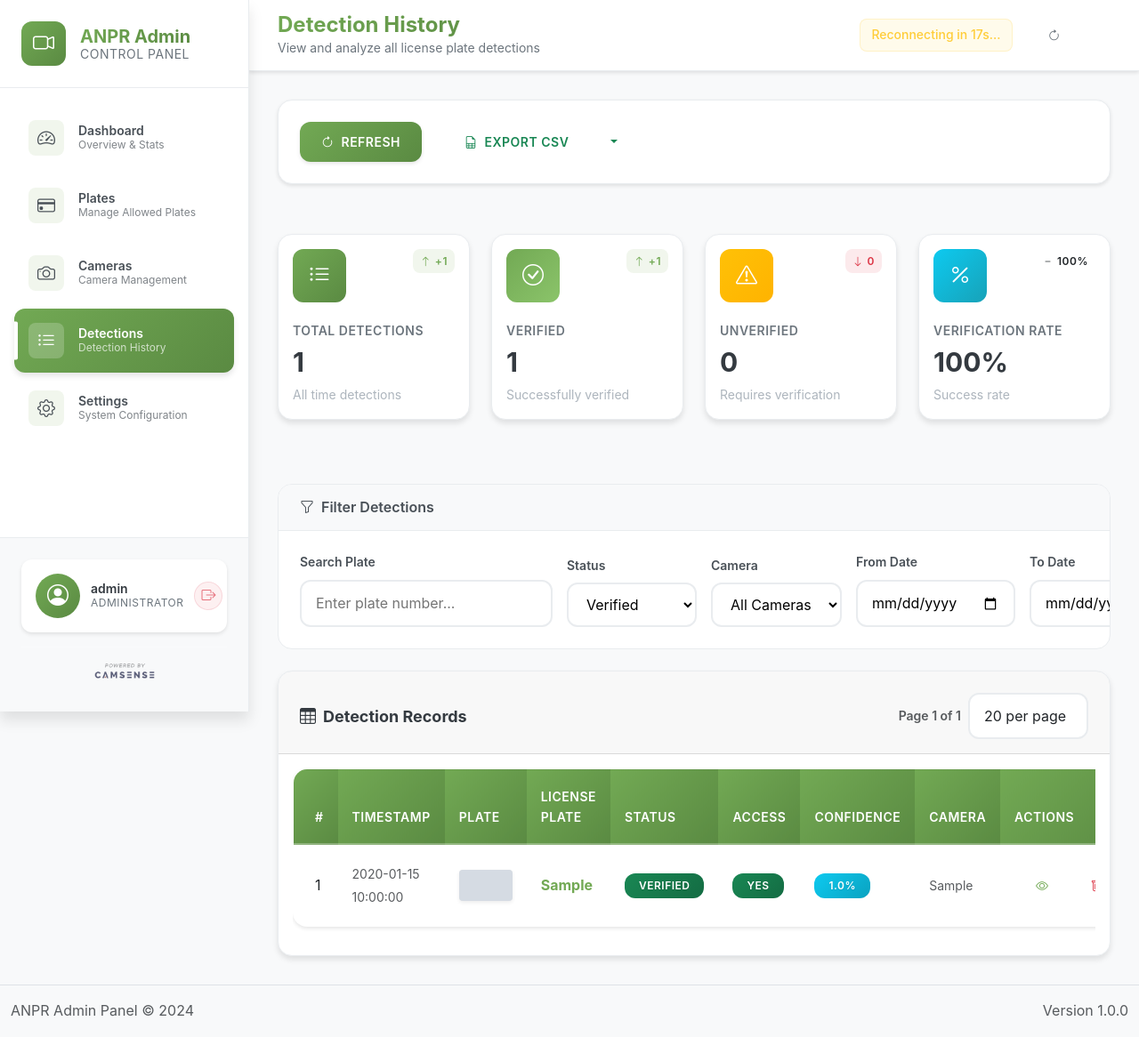
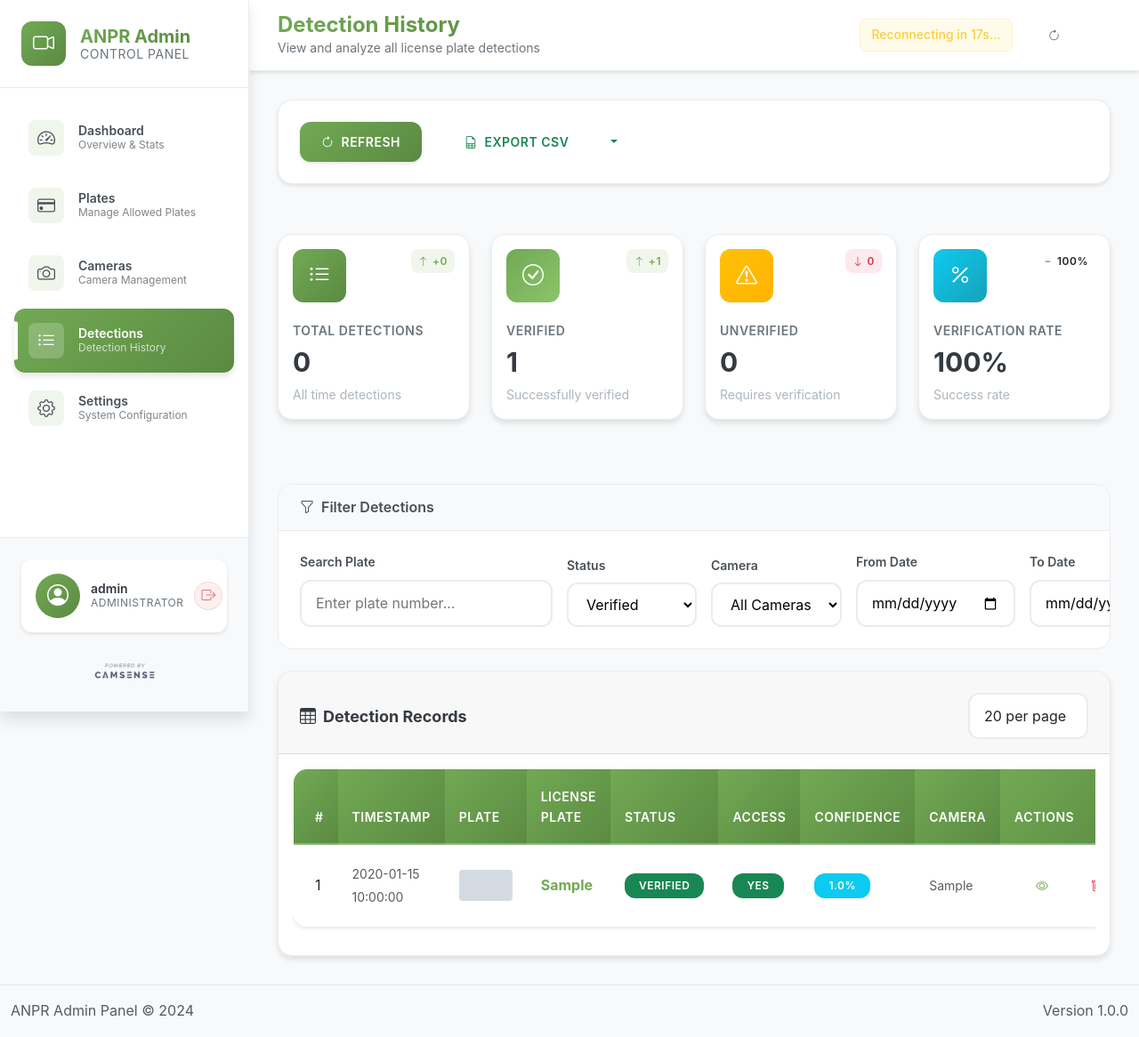
Before and after one commit to arpitpatel1364/ANPR, a Flask app: page /detections in a window 1280 px wide. Shown: the whole page at 89% size. Run offline with Flask 3, Linux system fonts and the light colour scheme; a user stored in the database is signed in; tables that the repository leaves empty or names only in its code hold one stand-in row (values such as "Sample post"); grey boxes marked "Sample" are stand-in pictures; some libraries are stand-ins or nearby versions.

Commit message:
refactor: implement cursor-based pagination and remove heavy COUNT(*) operations from detection history query

```diff
--- a/admin_panel/templates/detections.html
+++ b/admin_panel/templates/detections.html
@@ -24,6 +24,7 @@
     height: 100%;
     object-fit: contain;
     transition: transform 0.1s ease-out;
+    will-change: transform;
 }
 </style>
 <!-- Action Bar -->
@@ -214,7 +215,6 @@
                     <i class="bi bi-table me-2"></i>Detection Records
                 </h5>
                 <div class="d-flex align-items-center gap-2">
-                    <span class="text-muted small">Page {{ current_page }} of {{ total_pages }}</span>
                     <select class="form-select form-select-sm form-control-modern" style="width: auto;" onchange="changePerPage(this.value)">
                         <option value="10" {{ 'selected' if per_page == 10 }}>10 per page</option>
                         <option value="20" {{ 'selected' if per_page == 20 }}>20 per page</option>
@@ -244,7 +244,7 @@
                         <tbody>
                             {% for detection in detections %}
                             <tr>
-                                <td>{{ loop.index + (current_page - 1) * per_page }}</td>
+                                <td>{{ loop.index }}</td>
                                 <td>
                                     <small class="text-muted">
                                         {{ detection.Timestamp.split('.')[0] if detection.Timestamp else '-' }}
@@ -257,11 +257,11 @@
                                     {% set x2 = detection['bbox_x2'] %}
                                     {% set y2 = detection['bbox_y2'] %}
                                     {% if ann and x1 is not none and y1 is not none %}
-                                    <div class="dynamic-crop-container shadow-sm" data-src="{{ ann }}?t={{ detection['timestamp'].timestamp()|int if detection['timestamp'] else 0 }}" data-x1="{{ x1 }}" data-y1="{{ y1 }}" data-x2="{{ x2 }}" data-y2="{{ y2 }}" style="width:60px;height:35px;border-radius:4px;overflow:hidden;position:relative;background:#f0f0f0;cursor:pointer;" onclick="previewImage('{{ ann }}?t={{ detection['timestamp'].timestamp()|int if detection['timestamp'] else 0 }}')" title="Click to view full image">
-                                        <img src="{{ ann }}?t={{ detection['timestamp'].timestamp()|int if detection['timestamp'] else 0 }}" style="position:absolute;visibility:hidden;">
+                                    <div class="dynamic-crop-container" data-src="{{ ann }}?t={{ detection['timestamp'].timestamp()|int if detection['timestamp'] else 0 }}" data-x1="{{ x1 }}" data-y1="{{ y1 }}" data-x2="{{ x2 }}" data-y2="{{ y2 }}" style="width:60px;height:35px;border-radius:4px;overflow:hidden;position:relative;background:#f0f0f0;cursor:pointer;transform:translateZ(0);will-change:transform;" onclick="previewImage('{{ ann }}?t={{ detection['timestamp'].timestamp()|int if detection['timestamp'] else 0 }}')" title="Click to view full image">
+                                        <img src="{{ ann }}?t={{ detection['timestamp'].timestamp()|int if detection['timestamp'] else 0 }}" loading="lazy" style="position:absolute;visibility:hidden;">
                                     </div>
                                     {% elif ann %}
-                                    <img src="{{ ann }}?t={{ detection['timestamp'].timestamp()|int if detection['timestamp'] else 0 }}" alt="Annotated" loading="lazy" style="width:60px;height:35px;object-fit:cover;border-radius:4px;cursor:pointer;" onclick="previewImage('{{ ann }}?t={{ detection['timestamp'].timestamp()|int if detection['timestamp'] else 0 }}')">
+                                    <img src="{{ ann }}?t={{ detection['timestamp'].timestamp()|int if detection['timestamp'] else 0 }}" alt="Annotated" loading="lazy" width="60" height="35" style="width:60px;height:35px;object-fit:cover;border-radius:4px;cursor:pointer;transform:translateZ(0);will-change:transform;" onclick="previewImage('{{ ann }}?t={{ detection['timestamp'].timestamp()|int if detection['timestamp'] else 0 }}')">
                                     {% else %}
                                     <i class="bi bi-image text-muted"></i>
                                     {% endif %}
@@ -270,17 +270,17 @@
                                     <span class="fw-bold text-primary">{{ detection.License_Plate or '-' }}</span>
                                 </td>
                                 <td>
-                                    <span class="badge badge-modern bg-{{ 'success' if detection.Verification_Status == 'VERIFIED' else 'warning' }}-gradient">
+                                    <span class="badge badge-modern bg-{{ 'success' if detection.Verification_Status == 'VERIFIED' else 'warning' }}">
                                         {{ detection.Verification_Status or '-' }}
                                     </span>
                                 </td>
                                 <td>
-                                    <span class="badge badge-modern bg-{{ 'success' if detection.Access_Granted == 'YES' else 'danger' }}-gradient">
+                                    <span class="badge badge-modern bg-{{ 'success' if detection.Access_Granted == 'YES' else 'danger' }}">
                                         {{ detection.Access_Granted or 'NO' }}
                                     </span>
                                 </td>
                                 <td>
-                                    <span class="badge badge-modern bg-info-gradient">
+                                    <span class="badge badge-modern bg-info">
                                         {{ "%.1f"|format(detection.Detection_Confidence|float) if detection.Detection_Confidence else '-' }}%
                                     </span>
                                 </td>
@@ -289,10 +289,10 @@
                                 </td>
                                 <td>
                                     <div class="btn-group btn-group-sm">
-                                        <button class="btn btn-outline-primary btn-modern btn-modern-enhanced" data-detection='{{ detection|tojson }}' onclick="viewDetailsFromButton(this)" title="View Details">
+                                        <button class="btn btn-outline-primary btn-modern btn-modern-enhanced view-details-btn" data-detection='{{ detection|tojson }}' title="View Details">
                                             <i class="bi bi-eye"></i>
                                         </button>
-                                        <button class="btn btn-outline-danger btn-modern btn-modern-enhanced" onclick="deleteDetection('{{ detection.id }}')" title="Delete Detection">
+                                        <button class="btn btn-outline-danger btn-modern btn-modern-enhanced delete-btn" data-id="{{ detection.id }}" title="Delete Detection">
                                             <i class="bi bi-trash"></i>
                                         </button>
                                     </div>
@@ -304,55 +304,13 @@
                 </div>
 
                 <!-- Pagination -->
-                {% if total_pages > 1 %}
-                <nav aria-label="Detection pagination">
-                    <ul class="pagination justify-content-center">
-                        <li class="page-item {{ 'disabled' if current_page == 1 }}">
-                            {% if current_page > 1 %}
-                            <a class="page-link" href="#" onclick="goToPage({{ current_page - 1 }}); return false;">
-                                <i class="bi bi-chevron-left"></i>
-                            </a>
-                            {% else %}
-                            <span class="page-link">
-                                <i class="bi bi-chevron-left"></i>
-                            </span>
+                <div id="next-btn-container">
+                {% if has_next_page %}
+                    <div class="text-center mt-4 mb-2">
+                        <button class="btn btn-outline-primary btn-modern" onclick="applyFilters(true)">Load More Detections</button>
+                    </div>
                 {% endif %}
-                        </li>
-
-                        {% for page_num in range(1, total_pages + 1) %}
-                            {% if page_num == current_page %}
-                            <li class="page-item active">
-                                <span class="page-link">{{ page_num }}</span>
-                            </li>
-                            {% elif page_num <= 3 or page_num > total_pages - 3 or (page_num >= current_page - 1 and page_num <= current_page + 1) %}
-                            <li class="page-item">
-                                <a class="page-link" href="#" onclick="goToPage({{ page_num }}); return false;">{{ page_num }}</a>
-                            </li>
-                            {% elif page_num == 4 and current_page > 5 %}
-                            <li class="page-item disabled">
-                                <span class="page-link">...</span>
-                            </li>
-                            {% elif page_num == total_pages - 3 and current_page < total_pages - 4 %}
-                            <li class="page-item disabled">
-                                <span class="page-link">...</span>
-                            </li>
-                            {% endif %}
-                        {% endfor %}
-
-                        <li class="page-item {{ 'disabled' if current_page == total_pages }}">
-                            {% if current_page < total_pages %}
-                            <a class="page-link" href="#" onclick="goToPage({{ current_page + 1 }}); return false;">
-                                <i class="bi bi-chevron-right"></i>
-                            </a>
-                            {% else %}
-                            <span class="page-link">
-                                <i class="bi bi-chevron-right"></i>
-                            </span>
-                            {% endif %}
-                        </li>
-                    </ul>
-                </nav>
-                {% endif %}
+                </div>
 
                 {% else %}
                 <div class="text-center py-5">
@@ -495,10 +453,22 @@ function changePerPage(value) {
     applyFilters(1);
 }
 
-function applyFilters(page = 1) {
+let currentNextTimestamp = '{{ next_last_timestamp or "" }}';
+let currentNextId = '{{ next_last_id or "" }}';
+let currentRowCount = {{ detections|length if detections else 0 }};
+
+function applyFilters(isLoadMore = false) {
     const form = document.getElementById('filterForm');
     const formData = new FormData(form);
-    formData.set('page', page);
+
+    if (isLoadMore === true && currentNextTimestamp && currentNextId) {
+        formData.set('last_timestamp', currentNextTimestamp);
+        formData.set('last_id', currentNextId);
+    } else {
+        currentRowCount = 0;
+        isLoadMore = false;
+    }
+
     const params = new URLSearchParams(formData);
 
     // Show loading state
@@ -515,7 +485,7 @@ function applyFilters(page = 1) {
                 console.error('Error loading detections:', data.error);
                 return;
             }
-            renderDetectionsTable(data);
+            renderDetectionsTable(data, isLoadMore);
         })
         .catch(error => {
             console.error('Error loading detections:', error);
@@ -529,11 +499,12 @@ function applyFilters(page = 1) {
         });
 }
 
-function renderDetectionsTable(data) {
+function renderDetectionsTable(data, isLoadMore = false) {
     const detectionsContent = document.getElementById('detections-content');
     if (!detectionsContent) return;
 
     if (!data.detections || data.detections.length === 0) {
+        if (!isLoadMore) {
             detectionsContent.innerHTML = `
                 <div class="text-center py-5">
                     <i class="bi bi-inbox display-4 text-muted"></i>
@@ -542,13 +513,14 @@ function renderDetectionsTable(data) {
                         <i class="bi bi-x-circle me-1"></i>Clear Filters
                     </button>
                 </div>`;
+        }
         return;
     }
 
     let rowsHtml = '';
-    const startIndex = (data.current_page - 1) * data.per_page;
     data.detections.forEach((d, i) => {
-        const rowNum = startIndex + i + 1;
+        currentRowCount++;
+        const rowNum = currentRowCount;
         const ts = d.Timestamp || '-';
         const plate = d.License_Plate || '-';
         const status = d.Verification_Status || '-';
@@ -562,12 +534,11 @@ function renderDetectionsTable(data) {
 
         let imgHtml = '<i class="bi bi-image text-muted"></i>';
         if (ann && x1 != null && y1 != null) {
-            imgHtml = `<div class="dynamic-crop-container shadow-sm" data-src="${ann}" data-x1="${x1}" data-y1="${y1}" data-x2="${x2}" data-y2="${y2}" style="width:60px;height:35px;border-radius:4px;overflow:hidden;position:relative;background:#f0f0f0;cursor:pointer;" onclick="previewImage('${ann}')" title="Click to view full image"><img src="${ann}" style="position:absolute;visibility:hidden;"></div>`;
+            imgHtml = `<div class="dynamic-crop-container" data-src="${ann}" data-x1="${x1}" data-y1="${y1}" data-x2="${x2}" data-y2="${y2}" style="width:60px;height:35px;border-radius:4px;overflow:hidden;position:relative;background:#f0f0f0;cursor:pointer;transform:translateZ(0);will-change:transform;" onclick="previewImage('${ann}')" title="Click to view full image"><img src="${ann}" loading="lazy" style="position:absolute;visibility:hidden;"></div>`;
         } else if (ann) {
-            imgHtml = `<img src="${ann}" alt="Annotated" loading="lazy" style="width:60px;height:35px;object-fit:cover;border-radius:4px;cursor:pointer;" onclick="previewImage('${ann}')">`;
+            imgHtml = `<img src="${ann}" alt="Annotated" loading="lazy" width="60" height="35" style="width:60px;height:35px;object-fit:cover;border-radius:4px;cursor:pointer;transform:translateZ(0);will-change:transform;" onclick="previewImage('${ann}')">`;
         }
 
-        // Serialize detection for the view-details button (no inline object literal)
         const detectionJson = JSON.stringify(d).replace(/'/g, '&#39;');
 
         rowsHtml += `
@@ -576,16 +547,16 @@ function renderDetectionsTable(data) {
                 <td><small class="text-muted">${ts}</small></td>
                 <td>${imgHtml}</td>
                 <td><span class="fw-bold text-primary">${plate}</span></td>
-                <td><span class="badge badge-modern bg-${statusBg}-gradient">${status}</span></td>
-                <td><span class="badge badge-modern bg-${accessBg}-gradient">${access}</span></td>
-                <td><span class="badge badge-modern bg-info-gradient">${conf}</span></td>
+                <td><span class="badge badge-modern bg-${statusBg}">${status}</span></td>
+                <td><span class="badge badge-modern bg-${accessBg}">${access}</span></td>
+                <td><span class="badge badge-modern bg-info">${conf}</span></td>
                 <td><small class="text-muted">${camera}</small></td>
                 <td>
                     <div class="btn-group btn-group-sm">
-                        <button class="btn btn-outline-primary btn-modern btn-modern-enhanced" data-detection='${detectionJson}' onclick="viewDetailsFromButton(this)" title="View Details">
+                        <button class="btn btn-outline-primary btn-modern btn-modern-enhanced view-details-btn" data-detection='${detectionJson}' title="View Details">
                             <i class="bi bi-eye"></i>
                         </button>
-                        <button class="btn btn-outline-danger btn-modern btn-modern-enhanced" onclick="deleteDetection('${d.id}')" title="Delete Detection">
+                        <button class="btn btn-outline-danger btn-modern btn-modern-enhanced delete-btn" data-id="${d.id}" title="Delete Detection">
                             <i class="bi bi-trash"></i>
                         </button>
                     </div>
@@ -593,36 +564,26 @@ function renderDetectionsTable(data) {
             </tr>`;
     });
 
-    // Build pagination
-    let paginationHtml = '';
-    if (data.total_pages > 1) {
-        const cp = data.current_page, tp = data.total_pages;
-        let pageLinks = '';
-        for (let p = 1; p <= tp; p++) {
-            if (p === cp) {
-                pageLinks += `<li class="page-item active"><span class="page-link">${p}</span></li>`;
-            } else if (p <= 3 || p > tp - 3 || (p >= cp - 1 && p <= cp + 1)) {
-                pageLinks += `<li class="page-item"><a class="page-link" href="#" onclick="goToPage(${p}); return false;">${p}</a></li>`;
-            } else if (p === 4 && cp > 5) {
-                pageLinks += `<li class="page-item disabled"><span class="page-link">...</span></li>`;
-            } else if (p === tp - 3 && cp < tp - 4) {
-                pageLinks += `<li class="page-item disabled"><span class="page-link">...</span></li>`;
+    currentNextTimestamp = data.next_last_timestamp;
+    currentNextId = data.next_last_id;
+
+    let nextBtnHtml = '';
+    if (data.has_next_page) {
+        nextBtnHtml = `<div class="text-center mt-4 mb-2"><button class="btn btn-outline-primary btn-modern" onclick="applyFilters(true)">Load More Detections</button></div>`;
+    }
+
+    if (isLoadMore) {
+        const tbody = document.querySelector('#detections-content tbody');
+        if (tbody) {
+            tbody.insertAdjacentHTML('beforeend', rowsHtml);
+            const rows = tbody.querySelectorAll('tr');
+            if (rows.length > 100) {
+                for (let i = 0; i < 20; i++) rows[i].remove();
             }
         }
-        paginationHtml = `
-            <nav aria-label="Detection pagination">
-                <ul class="pagination justify-content-center">
-                    <li class="page-item ${cp === 1 ? 'disabled' : ''}">
-                        ${cp > 1 ? `<a class="page-link" href="#" onclick="goToPage(${cp - 1}); return false;"><i class="bi bi-chevron-left"></i></a>` : `<span class="page-link"><i class="bi bi-chevron-left"></i></span>`}
-                    </li>
-                    ${pageLinks}
-                    <li class="page-item ${cp === tp ? 'disabled' : ''}">
-                        ${cp < tp ? `<a class="page-link" href="#" onclick="goToPage(${cp + 1}); return false;"><i class="bi bi-chevron-right"></i></a>` : `<span class="page-link"><i class="bi bi-chevron-right"></i></span>`}
-                    </li>
-                </ul>
-            </nav>`;
-    }
-
+        const nextBtnContainer = document.getElementById('next-btn-container');
+        if (nextBtnContainer) nextBtnContainer.innerHTML = nextBtnHtml;
+    } else {
         detectionsContent.innerHTML = `
             <div class="table-responsive">
                 <table class="table table-modern table-hover">
@@ -642,15 +603,15 @@ function renderDetectionsTable(data) {
                     <tbody>${rowsHtml}</tbody>
                 </table>
             </div>
-        ${paginationHtml}`;
-
-    processDynamicCrops();
+            <div id="next-btn-container">${nextBtnHtml}</div>`;
     }
 
-// Pagination via AJAX
+    if (typeof processDynamicCrops === 'function') processDynamicCrops();
+}
+
+// GoToPage is deprecated since cursor pagination relies on 'Load More'
 function goToPage(pageNum) {
-    applyFilters(pageNum);
-    window.scrollTo(0, 0);
+    applyFilters();
 }
 
 // Clear filters - reset to default (verified detections)
@@ -749,6 +710,33 @@ function setupZoom() {
     };
     window.addEventListener('mousemove', _mouseMoveHandler, { passive: false });
 }
+
+// Memory Leak Fix: Remove modal mousemove listeners on close and Add Event Delegation
+document.addEventListener('DOMContentLoaded', function() {
+    const detailsModal = document.getElementById('detailsModal');
+    if (detailsModal) {
+        detailsModal.addEventListener('hidden.bs.modal', function () {
+            if (_mouseUpHandler) window.removeEventListener('mouseup', _mouseUpHandler);
+            if (_mouseMoveHandler) window.removeEventListener('mousemove', _mouseMoveHandler);
+            isPanning = false;
+        });
+    }
+
+    // Delegated event listener for row buttons to avoid massive memory allocations
+    const tableContainer = document.getElementById('detections-content');
+    if (tableContainer) {
+        tableContainer.addEventListener('click', function(e) {
+            const deleteBtn = e.target.closest('.delete-btn');
+            const detailsBtn = e.target.closest('.view-details-btn');
+
+            if (deleteBtn) {
+                deleteDetection(deleteBtn.getAttribute('data-id'));
+            } else if (detailsBtn) {
+                viewDetailsFromButton(detailsBtn);
+            }
+        });
+    }
+});
 
 // View details - build rich modal with zoomable image
 function viewDetails(d) {
```
Also changed, not shown: admin_panel/detection_manager.py (+89 -54 lines). Lines whose indentation alone changed are shown as unchanged.
